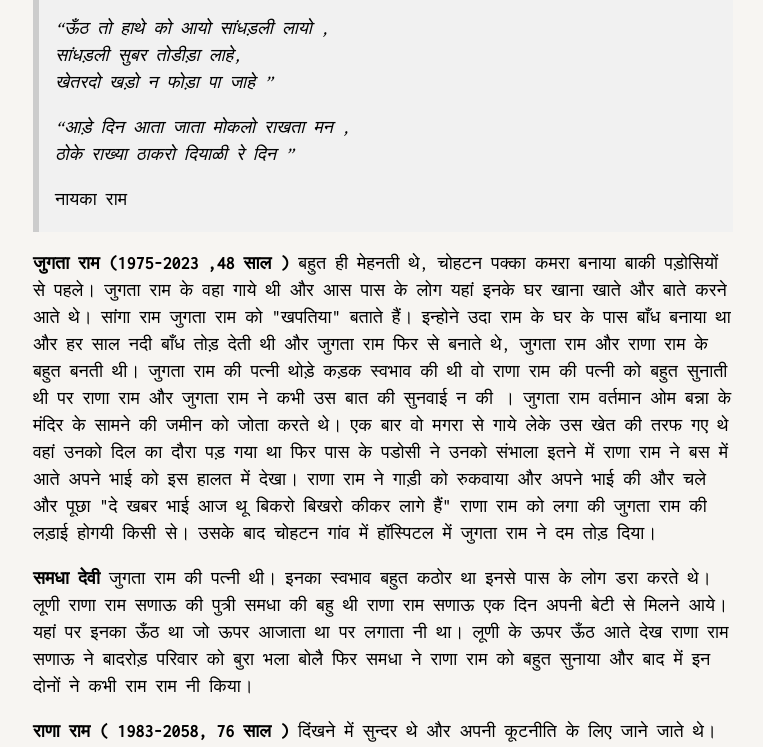
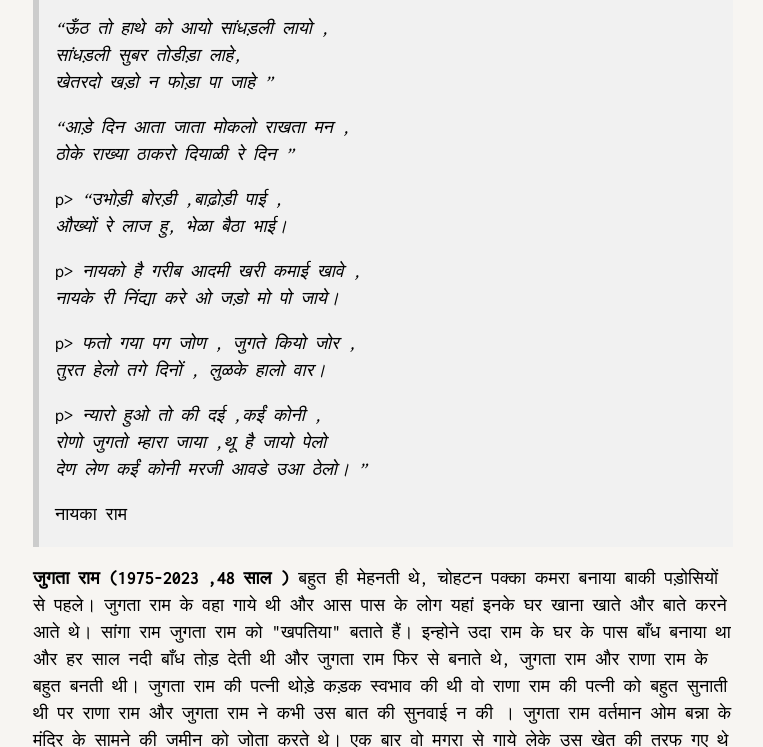
Before and after one commit to Baadror/Baadror.github.io, a plain HTML site: page index.html in a window 1280 px wide. Shown: the part 1645-2392 px from the top of the page, without its empty margins (257-1020 px from the left). Drawn offline with nearby package versions, Linux system fonts and the light colour scheme.

Commit message:
Update index.html

```diff
--- a/index.html
+++ b/index.html
@@ -91,6 +91,23 @@ body, html {
                 <p><i>
                   “आड़े दिन आता जाता मोकलो राखता मन ,<br>
                   ठोके राख्या ठाकरो दियाळी रे दिन  ”</i></p>
+          p><i>
+                  “उभोड़ी बोरड़ी ,बाढ़ोड़ी पाई ,<br>
+औख्यों रे लाज हु, भेळा बैठा भाई।
+</i></p>
+p><i>
+नायको है गरीब आदमी  खरी कमाई खावे ,<br>
+नायके री  निंद्या करे ओ जड़ो मो पो जाये।
+</i></p>
+ p><i>
+फतो गया पग जोण , जुगते कियो जोर ,<br>
+तुरत हेलो तगे दिनों , लुळके हालो वार।
+</i></p>
+ p><i>
+न्यारो हुओ तो की दई ,कईं कोनी ,<br>
+रोणो जुगतो म्हारा जाया ,थू है जायो पेलो <br>
+देण लेण कईं कोनी मरजी आवडे उआ ठेलो।
+ ”</i></p>
             <p>नायका राम</p>
           </div>
 
```
